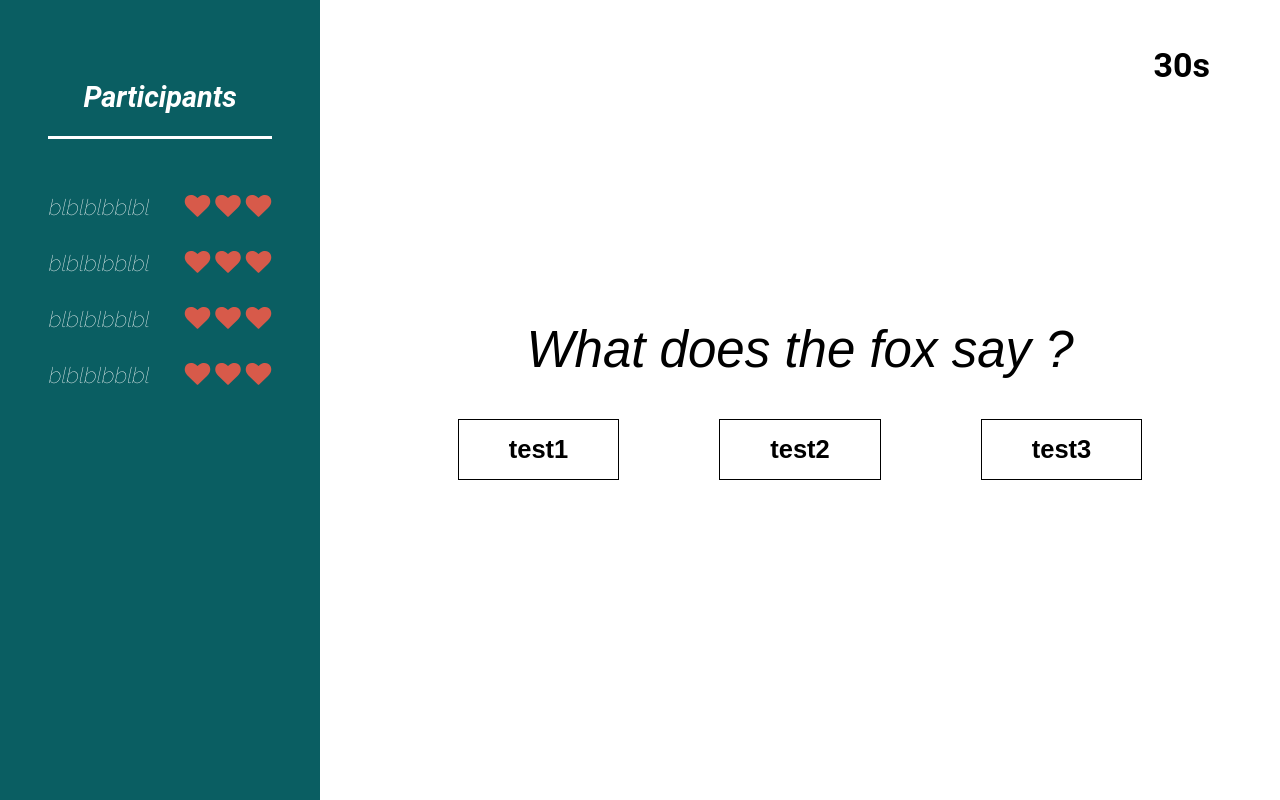
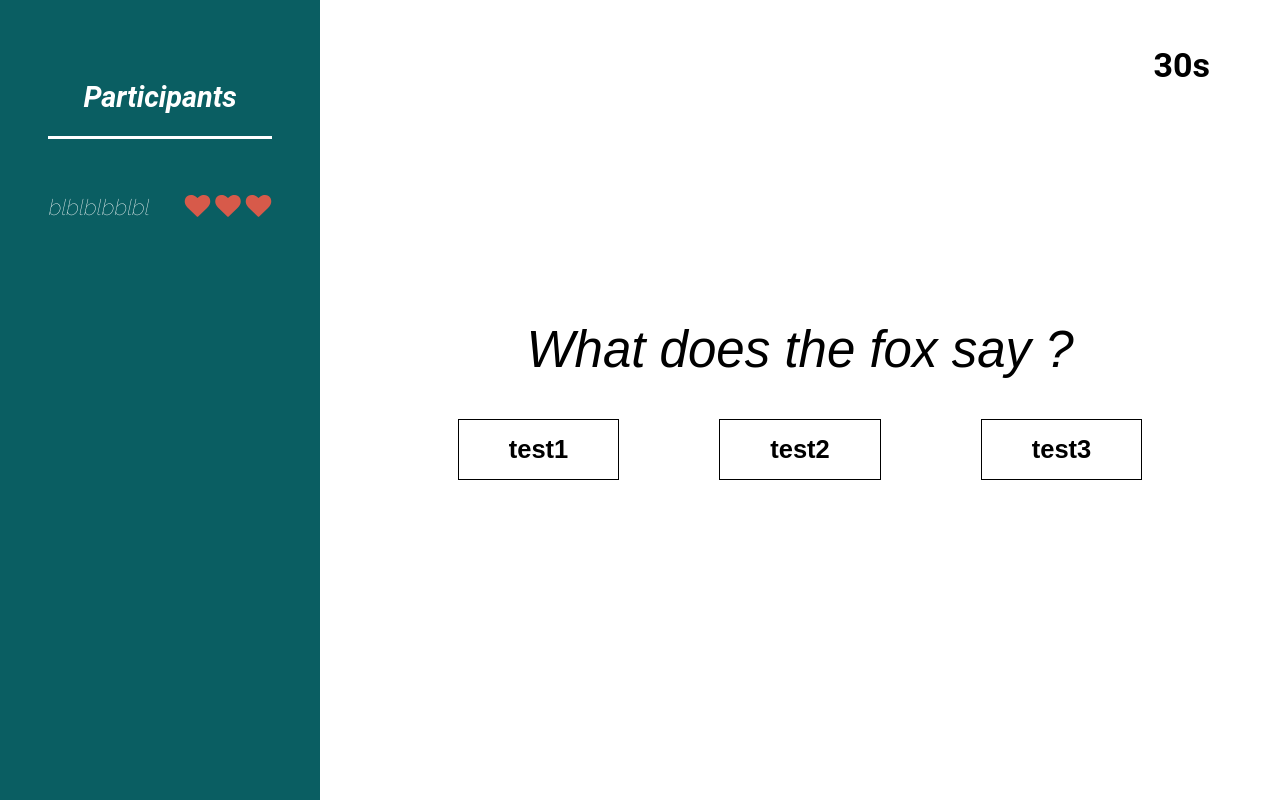
Before and after one commit to ozidrice/VoxPopuli, a PHP site: page / in a window 1280 px wide. Run offline with PHP 8.4, Linux system fonts and the light colour scheme; some web fonts are replaced.

Commit message:
JS : Ajout update joueurs

```diff
--- a/SITE/css/style.css
+++ b/SITE/css/style.css
@@ -54,6 +54,10 @@ h1 {
 	font-family: "Roboto", sans-serif;
 	font-style:italic;
 	margin:80px 0px 10px 0px;
+}
+
+.hidden{
+	display: none!important;
 }
 
 #container {
--- a/SITE/index.html
+++ b/SITE/index.html
@@ -19,24 +19,13 @@
 				<div id="bar"></div>
 			</div>
 			<div id="players">
-				<div class="player">
-					<p>blblblbblbl</p>
+				<div class="player hidden" id="player_exemple">
+					<p></p>
 					<i class="fa fa-heart"></i>
 					<i class="fa fa-heart"></i>
 					<i class="fa fa-heart"></i>
 				</div>
-				<div class="player">
-					<p>blblblbblbl</p>
-					<i class="fa fa-heart"></i>
-					<i class="fa fa-heart"></i>
-					<i class="fa fa-heart"></i>
-				</div>
-				<div class="player">
-					<p>blblblbblbl</p>
-					<i class="fa fa-heart"></i>
-					<i class="fa fa-heart"></i>
-					<i class="fa fa-heart"></i>
-				</div>
+
 				<div class="player">
 					<p>blblblbblbl</p>
 					<i class="fa fa-heart"></i>
--- a/SITE/js/main.js
+++ b/SITE/js/main.js
@@ -6,13 +6,15 @@ var publictoken = "ozqidjodqjdqs";
 
 var user = create_user("pseudorandom2");
 //POUR RECUP LES VALEURS = user.then(val => console.log(val));
-var list_participants = list_user();
 var current_game = get_current_game();
 
 
 
 
 update_question();
+update_users();
+
+
 
 function update_question(){
 	get_current_question().then((question)=>{
@@ -21,6 +23,21 @@ function update_question(){
 	})
 }
 
+function update_users(){
+	list_user().then((list_user) => {
+		list_user.forEach((user) => set_new_user(user));
+	});
+}
+
+function set_new_user(user){
+	var elem_model_user = document.querySelector("#player_exemple");
+	var elem_new_user = elem_model_user.cloneNode(true);
+	console.log(elem_new_user);
+	elem_new_user.querySelector("p").innerHTML = user["pseudo"];
+	elem_new_user.classList.remove("hidden");
+	document.querySelector("#players").appendChild(elem_new_user);
+	}
+
 function set_question(question){
 	document.querySelector("#question p").innerHTML = question;
 }
@@ -28,9 +45,13 @@ function set_question(question){
 function set_reponses(str_list){
 	var list_elem_reponses = document.querySelectorAll(".answer");
 	str_list.forEach((rep,key)=>{
+		list_elem_reponses[key].innerHTML = rep["intitule"];
+	});
+}
 
-		list_elem_reponses[key].innerHTML = rep["intitule"]})
-}
+/*
+* FUNCTIONS GETTING FROM API
+*/
 
 
 function create_user(pseudo){
```
